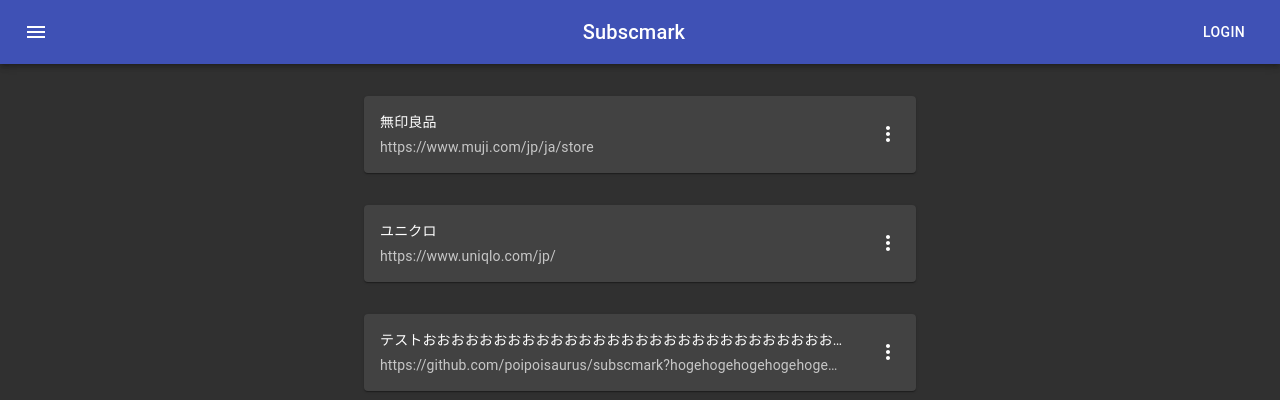
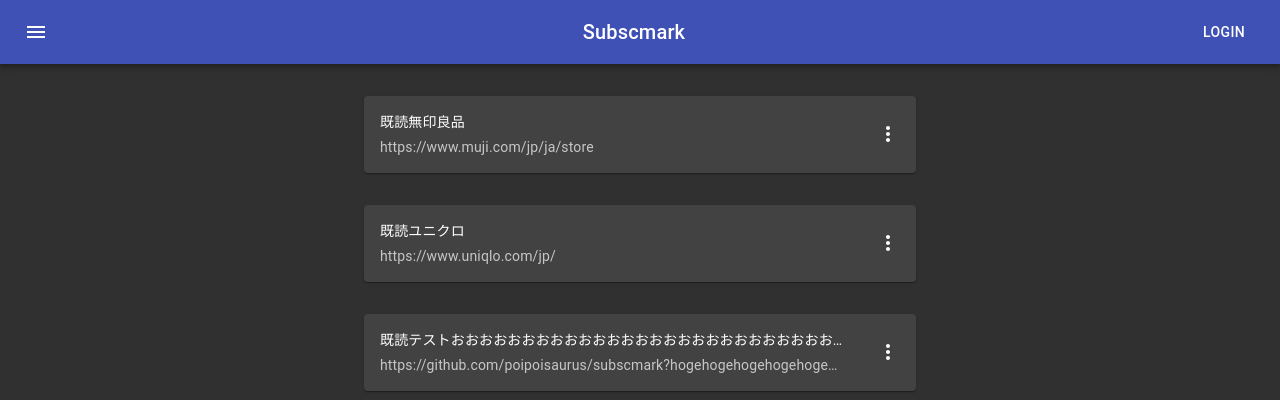
Before and after one commit to taisukearase/subscmark, a React (Create React App) app: page / in a window 1280 px wide. Shown: the top 400 px of the page. Built offline with nearby package versions, Linux system fonts and the light colour scheme.

Commit message:
[add] 未読判別機能を追加

```diff
--- a/src/components/LinkCard.tsx
+++ b/src/components/LinkCard.tsx
@@ -1,4 +1,4 @@
-import React, { useState } from 'react'
+import React, { useState, useMemo } from 'react'
 import { makeStyles } from '@material-ui/core/styles'
 import {
   Card,
@@ -11,6 +11,9 @@
 import EditIcon from '@material-ui/icons/Edit'
 import MoreVertIcon from '@material-ui/icons/MoreVert'
 import DeleteIcon from '@material-ui/icons/Delete'
+
+import { isRead } from '../logic/Date'
+import { format } from 'date-fns'
 
 const useStyles = makeStyles({
   card: {
@@ -31,7 +34,8 @@
   title: string
   url: string
   type: string
-  date?: string[] | number[] | string
+  date?: number[]
+  lastReadDay?: string
 }
 
 type Props = {
@@ -47,22 +51,36 @@
   const [anchorEl, setAnchorEl] = useState<null | HTMLElement>(null)
   const open = Boolean(anchorEl)
 
-  const handleClick = (event: React.MouseEvent<HTMLElement>) => {
+  const handleMenuClick = (event: React.MouseEvent<HTMLElement>) => {
     setAnchorEl(event.currentTarget)
   }
-  const handleClose = () => {
+  const handleMenuClose = () => {
     setAnchorEl(null)
   }
+
+  // object のプロパティの変更を感知できない？ので代用
+  const [date, setDate] = useState(object.lastReadDay)
+
+  const handleLinkClick = () => {
+    setDate(format(
+      new Date(),
+      'yyyy-MM-dd HH:mm:ss'
+    ))
+    window.open(object.url)
+  }
+
+  const alert: string = useMemo(() => {
+    return isRead(date, object.type, object.date) ? '既読' : '未読'
+  }, [date, object.date, object.type])
 
   return (
     <Card className={classes.card}>
       <CardActionArea
         className={classes.title}
-        onClick={() => {
-          window.open(object.url)
-        }}>
+        onClick={handleLinkClick}>
         <CardContent>
           <Typography variant='body2' component='h2' gutterBottom noWrap>
+            {alert}
             {object.title}
           </Typography>
           <Typography
@@ -74,7 +92,7 @@
           </Typography>
         </CardContent>
       </CardActionArea>
-      <CardActionArea className={classes.editButton} onClick={handleClick}>
+      <CardActionArea className={classes.editButton} onClick={handleMenuClick}>
         <MoreVertIcon />
       </CardActionArea>
       <Menu
@@ -82,7 +100,7 @@
         anchorEl={anchorEl}
         keepMounted
         open={open}
-        onClose={handleClose}
+        onClose={handleMenuClose}
         PaperProps={{
           style: {
             maxHeight: 48 * 4.5,
@@ -91,14 +109,14 @@
         }}>
         <MenuItem
           onClick={() => {
-            handleClose()
+            handleMenuClose()
             onFormOpen(object)
           }}>
           <EditIcon />
         </MenuItem>
         <MenuItem
           onClick={() => {
-            handleClose()
+            handleMenuClose()
             onDeleteConfirmOpen(object)
           }}>
           <DeleteIcon />
--- /dev/null
+++ b/src/logic/Date.ts
@@ -0,0 +1,30 @@
+import { getDate, setDate, subMonths, isAfter } from 'date-fns'
+
+export const isRead = (lastReadDay?: string , type?: string, date?: number[]): boolean => {
+  console.log('hoge')
+  if (lastReadDay === undefined) return false
+  const lastReadDate = new Date(lastReadDay)
+  switch (type) {
+    case 'day':
+      return true
+    case 'week':
+      return true
+    case 'month':
+      return isAfter(lastReadDate, getPrevDate(date))
+    default:
+      return false
+  }
+}
+
+const getPrevDate = (date?: number[]): Date => {
+  if (date === undefined) {
+    debugger
+    throw Error
+  }
+  const today = getDate(new Date())
+  if (today < Math.min(...date)) {
+    return subMonths(setDate(new Date(), Math.max(...date)), 1)
+  }
+  const prevDate = date.reduce((acc, crr) => acc < crr && crr <= today ? crr : acc)
+  return setDate(new Date(), prevDate)
+}
```
